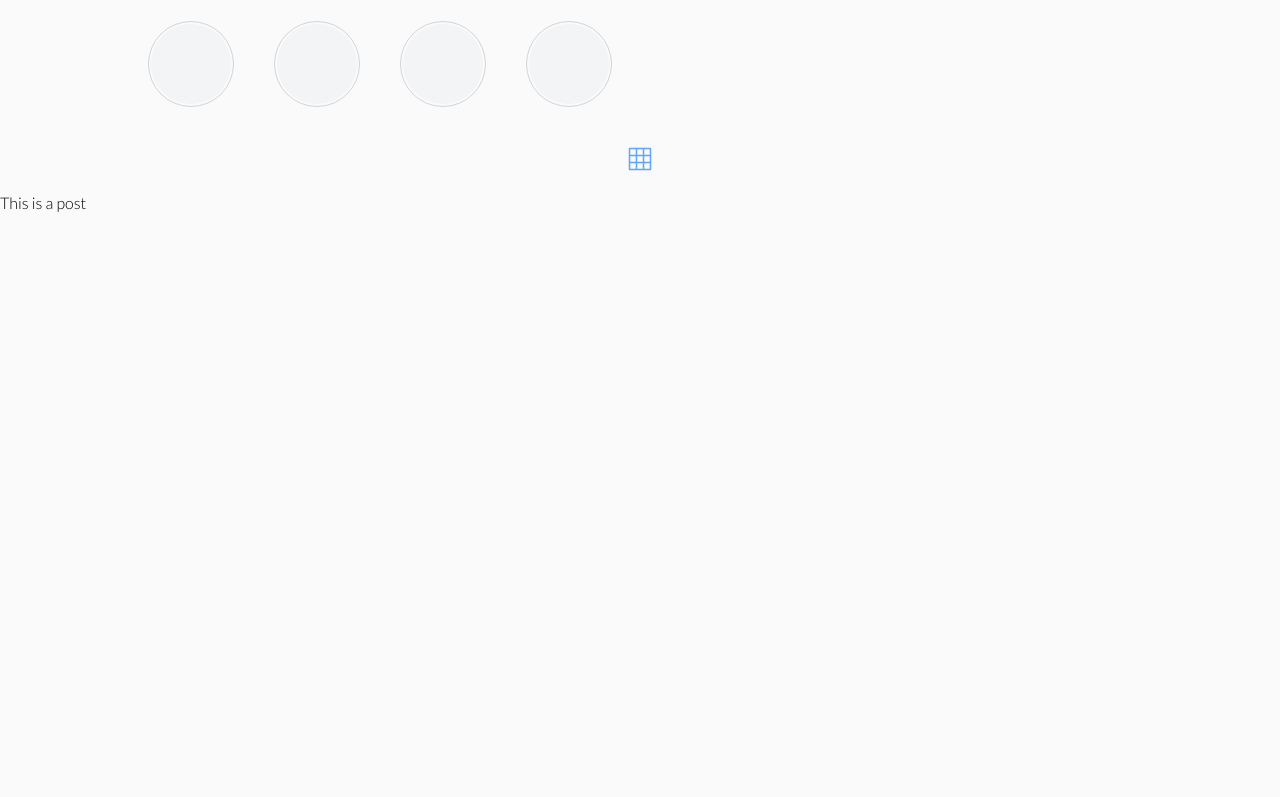
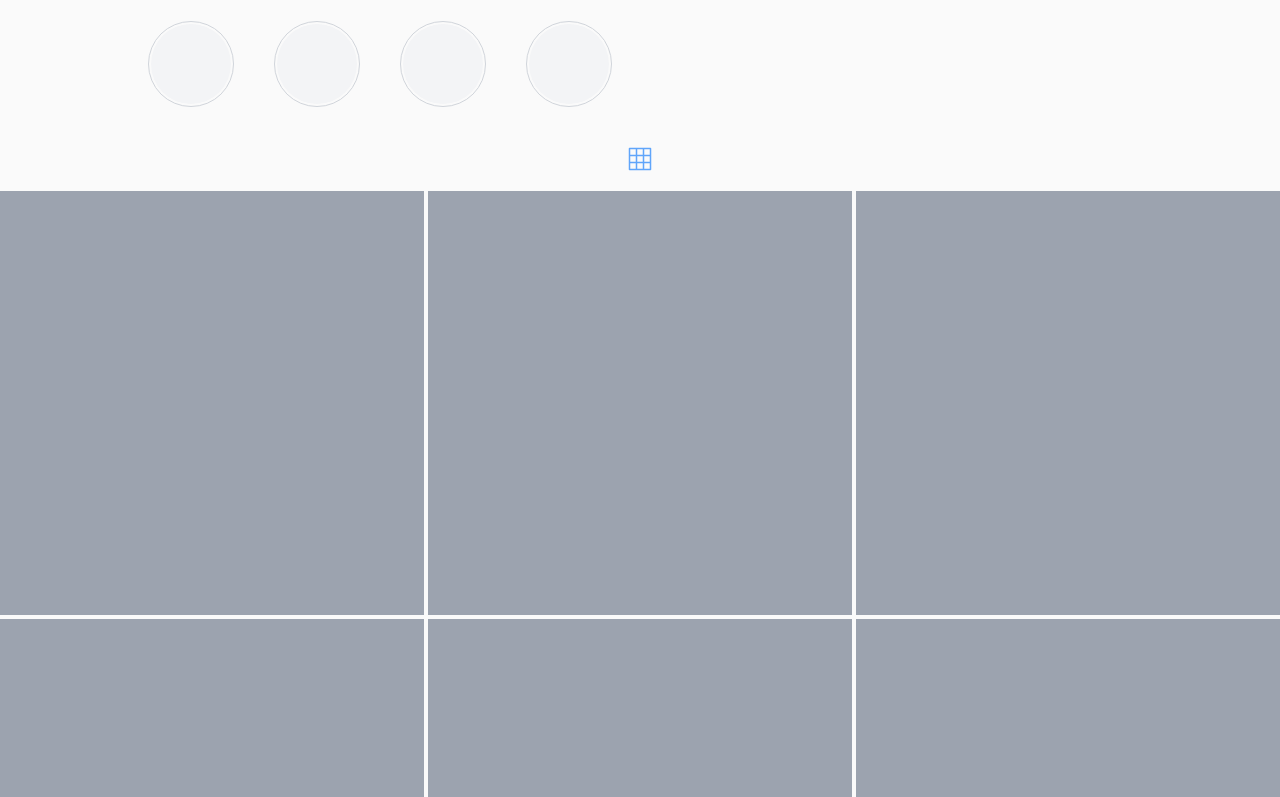
Before and after one commit to dpkreativ/nextjs-ig-ui, a Next.js app: page / in a window 1280 px wide. Shown: the part 300-1097 px from the top of the page. Before the commit the page ends 800 px from the top, so only its background shows below. Built offline with nearby package versions, Linux system fonts and the light colour scheme.

Commit message:
add dummy content to posts

```diff
--- a/components/PageContent/Tabs/Posts.js
+++ b/components/PageContent/Tabs/Posts.js
@@ -1,5 +1,19 @@
 const Posts = () => {
-  return <div>This is a post</div>;
+  return (
+    <div className="grid grid-cols-3 gap-1">
+      <div className="bg-gray-400 aspect-w-1 aspect-h-1"></div>
+      <div className="bg-gray-400 aspect-w-1 aspect-h-1"></div>
+      <div className="bg-gray-400 aspect-w-1 aspect-h-1"></div>
+      <div className="bg-gray-400 aspect-w-1 aspect-h-1"></div>
+      <div className="bg-gray-400 aspect-w-1 aspect-h-1"></div>
+      <div className="bg-gray-400 aspect-w-1 aspect-h-1"></div>
+      <div className="bg-gray-400 aspect-w-1 aspect-h-1"></div>
+      <div className="bg-gray-400 aspect-w-1 aspect-h-1"></div>
+      <div className="bg-gray-400 aspect-w-1 aspect-h-1"></div>
+      <div className="bg-gray-400 aspect-w-1 aspect-h-1"></div>
+      <div className="bg-gray-400 aspect-w-1 aspect-h-1"></div>
+    </div>
+  );
 };
 
 export default Posts;
```
